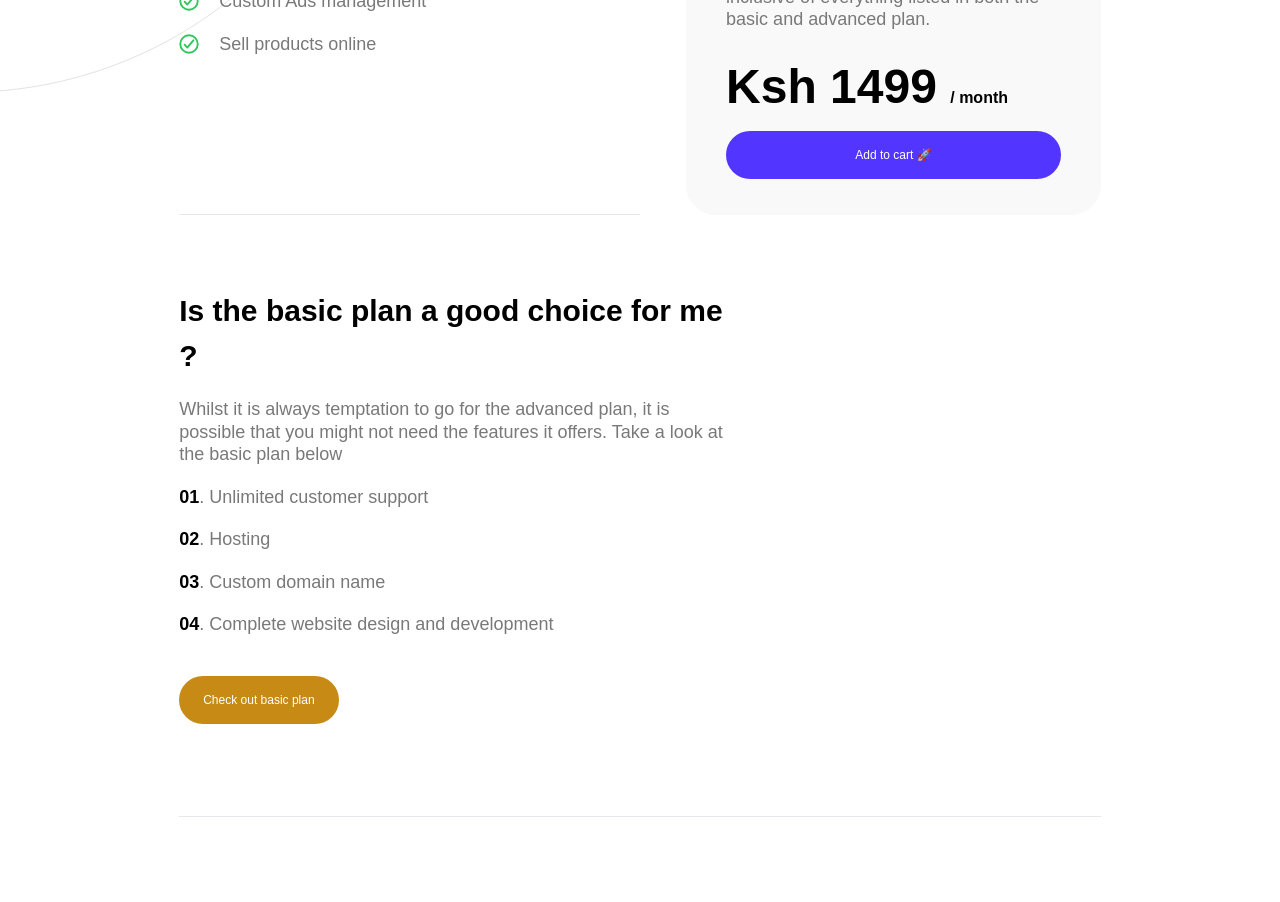
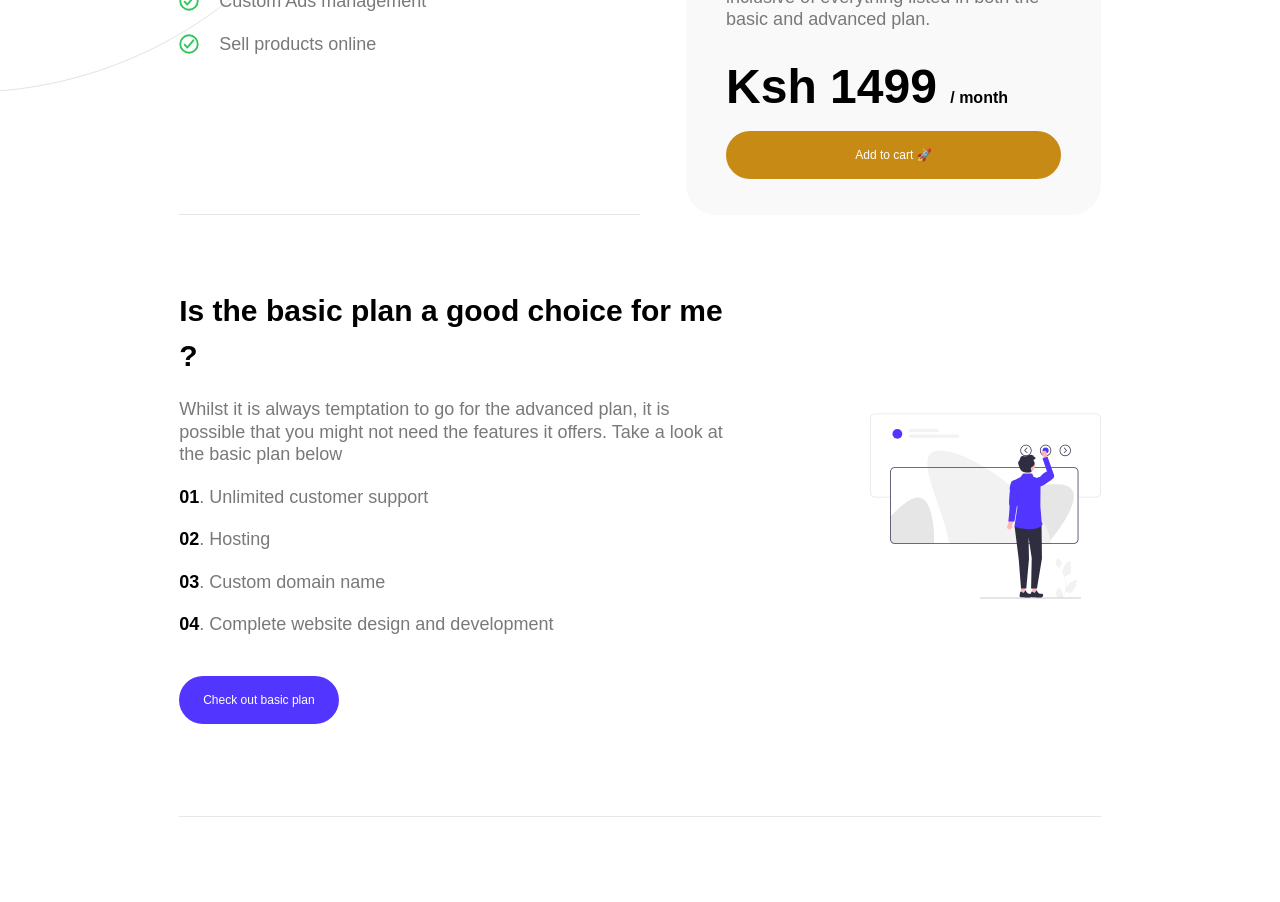
Before and after one commit to AmohPrince/project-webtechafrica, a React (Create React App) app: page /pricing/advanced in a window 1280 px wide. Shown: the part 360-1262 px from the top of the page. Built offline with nearby package versions, Linux system fonts and the light colour scheme.

Commit message:
Added assets from undraw.com

```diff
--- a/src/Assets/assets.tsx
+++ b/src/Assets/assets.tsx
@@ -42,8 +42,12 @@ import instagram from "./Instagram.svg";
 import teamwork from "./TeamWork.svg";
 import allInOne from "./AllInOne.svg";
 import advancedCharts from "./AdvancedCharts.svg";
+import womanWritingCode from "./womanwritingcode.svg";
+import manSlidingImages from "./manslidingimages.svg";
 
 export const assets = {
+  manSlidingImages,
+  womanWritingCode,
   advancedCharts,
   allInOne,
   teamwork,
--- a/src/Pages/AdvancedPricingPage.tsx
+++ b/src/Pages/AdvancedPricingPage.tsx
@@ -37,12 +37,13 @@ const AdvancedPricingPage = () => {
           <p className="font-bold text-5xl">
             Ksh 1499 <span className="text-base">/ month</span>
           </p>
-          <button className="rounded-full w-full text-xs text-white bg-primaryOne py-4 mt-5 hover:bg-orangeText transition-all hover:scale-110">
+          <button className="rounded-full w-full text-xs text-white bg-orangeText py-4 mt-5 hover:bg-primaryOne transition-all hover:scale-110">
             Add to cart 🚀
           </button>
         </div>
       </section>
-      <section className="mt-[8%] w-3/5">
+      <section className="mt-[8%] flex justify-between">
+        <div className="w-3/5">
           <h2 className="h3">Is the basic plan a good choice for me ?</h2>
           <p className="default-paragraph my-5">
             Whilst it is always temptation to go for the advanced plan, it is
@@ -58,8 +59,8 @@ const AdvancedPricingPage = () => {
               <span className="text-black font-semibold">02</span>. Hosting
             </p>
             <p className="default-paragraph mb-5">
-            <span className="text-black font-semibold">03</span>. Custom domain
-            name
+              <span className="text-black font-semibold">03</span>. Custom
+              domain name
             </p>
             <p className="default-paragraph mb-5">
               <span className="text-black font-semibold">04</span>. Complete
@@ -67,10 +68,16 @@ const AdvancedPricingPage = () => {
             </p>
           </div>
           <Link to="/pricing/basic">
-          <button className="rounded-full text-xs px-6 text-white bg-orangeText py-4 mt-5 hover:bg-primaryOneLight transition-all">
+            <button className="rounded-full text-xs px-6 text-white bg-primaryOne py-4 mt-5 hover:bg-orangeText transition-all">
               Check out basic plan
             </button>
           </Link>
+        </div>
+        <img
+          src={assets.manSlidingImages}
+          alt="man sliding images"
+          className="w-1/4"
+        />
       </section>
     </>
   );
--- a/src/Pages/BasicPricingPage.tsx
+++ b/src/Pages/BasicPricingPage.tsx
@@ -48,7 +48,8 @@ const BasicPricingPage = () => {
           </button>
         </div>
       </section>
-      <section className="mt-[8%] w-3/5">
+      <section className="mt-[8%] flex justify-between">
+        <div className=" w-3/5">
           <h2 className="h3">Is the advanced plan a better choice for me ?</h2>
           <p className="default-paragraph my-5">
             The advanced plan package offers more, for example social media
@@ -64,8 +65,8 @@ const BasicPricingPage = () => {
               management
             </p>
             <p className="default-paragraph mb-5">
-            <span className="text-black font-semibold">03</span>. Sell products
-            online
+              <span className="text-black font-semibold">03</span>. Sell
+              products online
             </p>
           </div>
           <Link to="/pricing/advanced">
@@ -73,6 +74,12 @@ const BasicPricingPage = () => {
               Check out advanced plan
             </button>
           </Link>
+        </div>
+        <img
+          src={assets.womanWritingCode}
+          alt="Woman writing code"
+          className="w-1/4"
+        />
       </section>
     </>
   );
```
Also changed, not shown: src/Assets/manslidingimages.svg (added), src/Assets/womanwritingcode.svg (added). Lines whose indentation alone changed are shown as unchanged.
